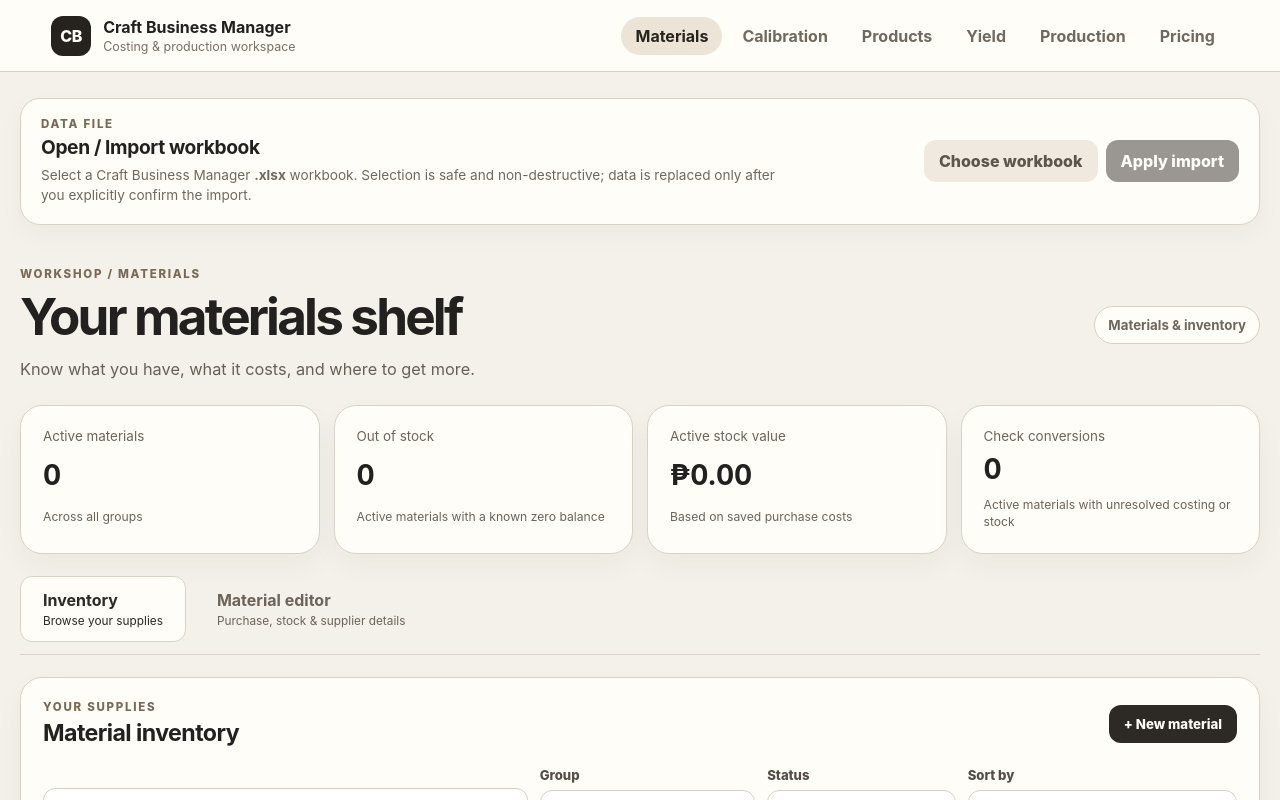
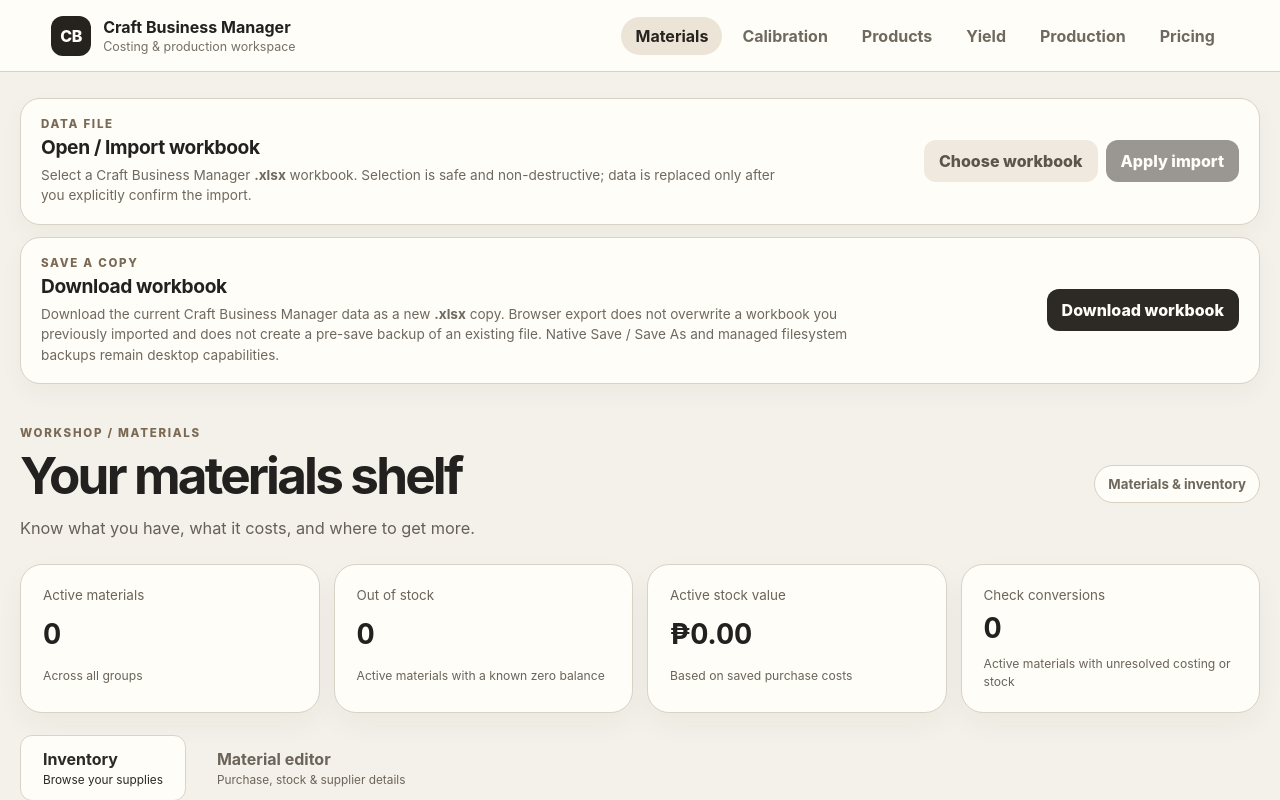
Before and after one commit to nhardbalansag/craft-business-manager, a React (Vite) app: page / in a window 1280 px wide. Shown: the top 800 px of the page. Built offline with nearby package versions, Linux system fonts and the light colour scheme.

Commit message:
feat: wire workbook export into app shell

```diff
--- a/src/App.tsx
+++ b/src/App.tsx
@@ -1,8 +1,13 @@
 import { useState } from 'react';
+import { BrowserWorkbookExportCommand } from './application/persistence/BrowserWorkbookExportCommand';
 import { BrowserWorkbookImportCommand } from './application/persistence/BrowserWorkbookImportCommand';
 import { persistenceCoordinator } from './application/session';
 import { CalibrationPage } from './ui/calibration/CalibrationPage';
 import { MaterialsPage } from './ui/materials/MaterialsPage';
+import {
+  WorkbookExportPanel,
+  type WorkbookExportCommandPort,
+} from './ui/persistence/WorkbookExportPanel';
 import { WorkbookImportPanel } from './ui/persistence/WorkbookImportPanel';
 import { PricingPage } from './ui/pricing/PricingPage';
 import { ProductsPage } from './ui/products/ProductsPage';
@@ -13,15 +18,20 @@ type AppSection = 'materials' | 'calibration' | 'products' | 'yield' | 'producti
 
 export interface AppProps {
   readonly workbookImportCommand?: BrowserWorkbookImportCommand;
+  readonly workbookExportCommand?: WorkbookExportCommandPort;
 }
 
-export default function App({ workbookImportCommand }: AppProps = {}) {
+export default function App({ workbookImportCommand, workbookExportCommand }: AppProps = {}) {
   const [section, setSection] = useState<AppSection>('materials');
   const [workspaceRevision, setWorkspaceRevision] = useState(0);
   const [defaultWorkbookImportCommand] = useState(
     () => new BrowserWorkbookImportCommand(persistenceCoordinator),
   );
+  const [defaultWorkbookExportCommand] = useState(
+    () => new BrowserWorkbookExportCommand(persistenceCoordinator),
+  );
   const importCommand = workbookImportCommand ?? defaultWorkbookImportCommand;
+  const exportCommand = workbookExportCommand ?? defaultWorkbookExportCommand;
 
   return (
     <main className="app-shell">
@@ -47,6 +57,7 @@ export default function App({ workbookImportCommand }: AppProps = {}) {
         command={importCommand}
         onHydrated={() => setWorkspaceRevision((current) => current + 1)}
       />
+      <WorkbookExportPanel command={exportCommand} />
 
       <div className="workspace-revision-boundary" data-workspace-revision={workspaceRevision} key={workspaceRevision}>
         {section === 'materials' && <MaterialsPage />}
```
